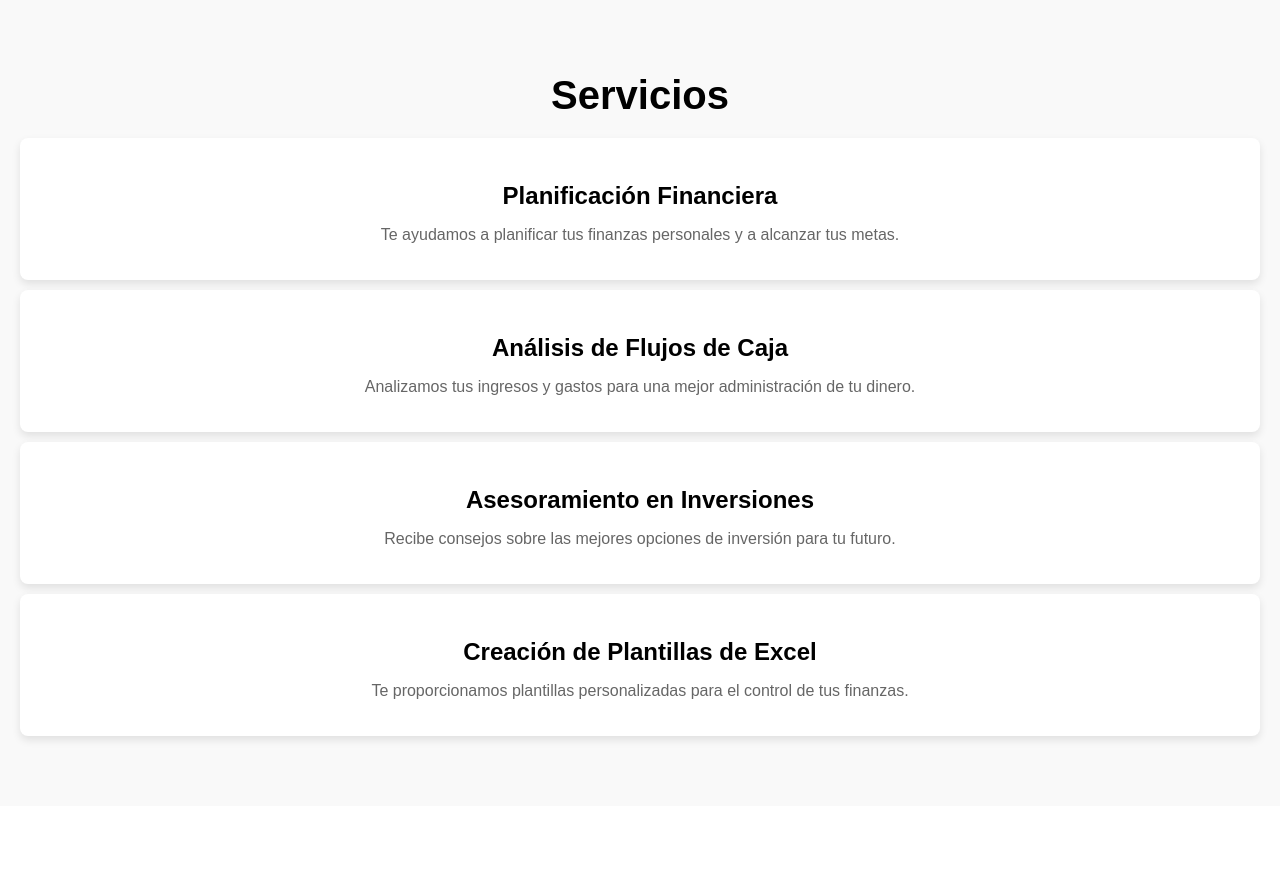
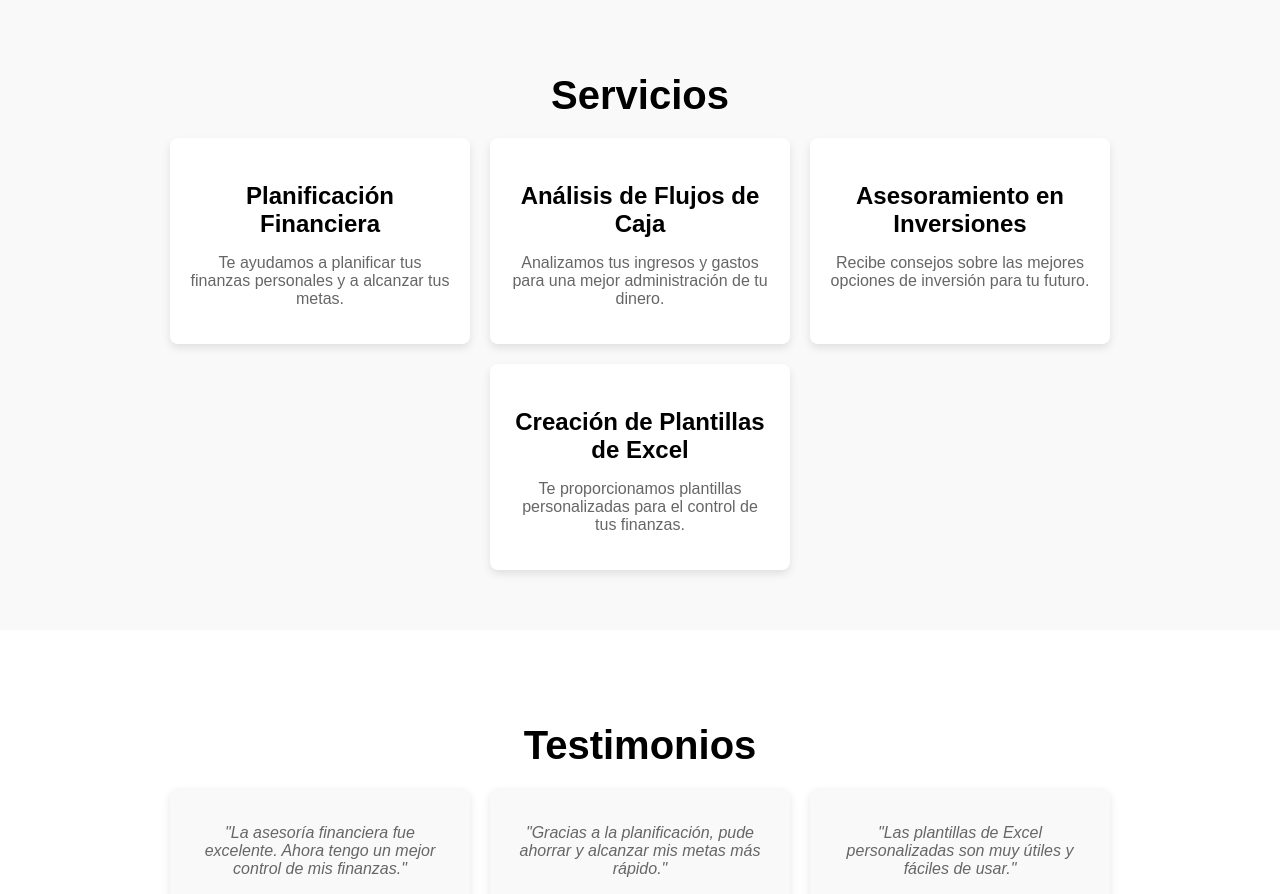
Before and after one commit to erick-leal/financial-advice, a React (Create React App) app: page / in a window 1280 px wide. Shown: the part 820-1714 px from the top of the page. Built offline with nearby package versions, Linux system fonts and the light colour scheme.

Commit message:
change service style

```diff
--- a/src/styles/ServicesStyles.js
+++ b/src/styles/ServicesStyles.js
@@ -11,20 +11,19 @@ export const Title = styled.h2`
   margin-bottom: 20px;
 `;
 
-export const ServiceList = styled.ul`
-  display: contents;
-  list-style: none;
-  flex-wrap: wrap;
-  justify-content: center;
-  gap: 20px;
+export const ServiceList = styled.div`
+  display: flex;
+    flex-wrap: wrap;
+    justify-content: center;
+    gap: 20px;
 `;
 
-export const ServiceItem = styled.li`
+export const ServiceItem = styled.div`
   background: white;
   padding: 20px;
   border-radius: 8px;
   box-shadow: 0 4px 8px rgba(0, 0, 0, 0.1);
-  margin-bottom: 10px;
+  width: 300px;
 `;
 
 export const ServiceTitle = styled.h3`
```
